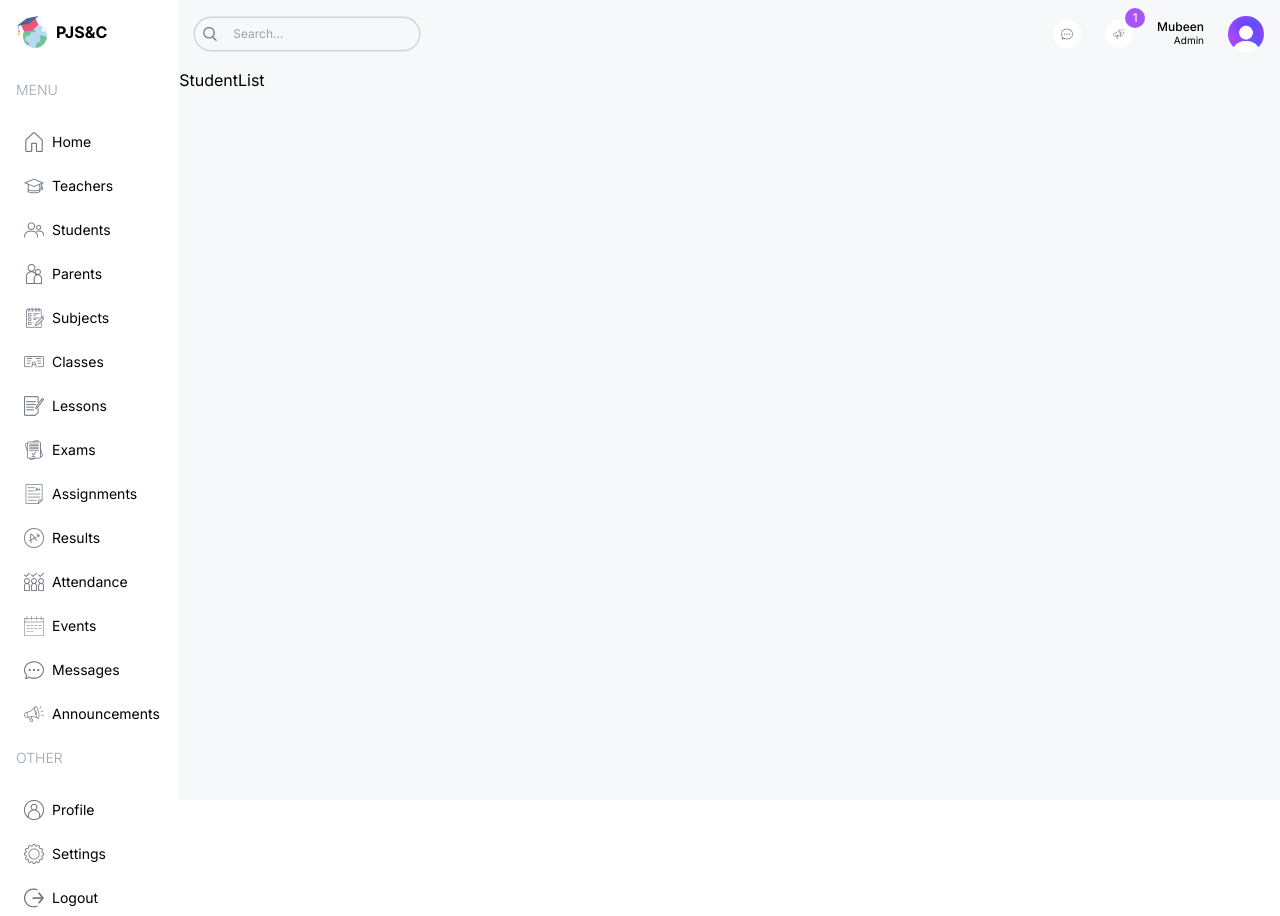
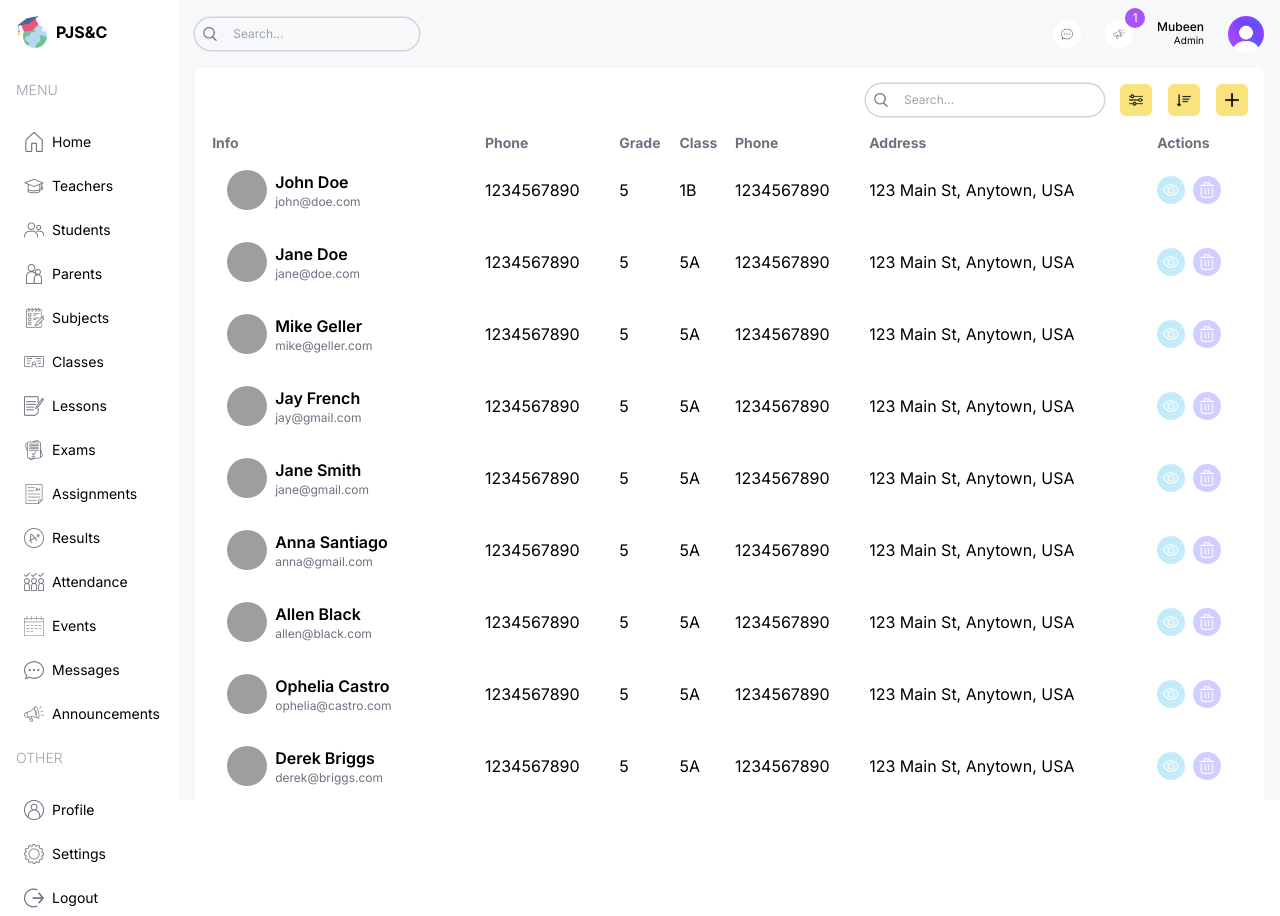
Before and after one commit to mubeenyasin72/school-management-system, a Next.js app: page /list/students in a window 1280 px wide. Built offline with nearby package versions, Linux system fonts and the light colour scheme; grey boxes are pictures that could not be loaded.

Commit message:
student list is ready

```diff
--- a/src/app/(dashboard)/list/students/page.tsx
+++ b/src/app/(dashboard)/list/students/page.tsx
@@ -1,7 +1,144 @@
+
+
+import Pagination from "@/components/Pagination";
+import TabelSearch from "@/components/TabelSearch";
+import Table from "@/components/Table";
+import Image from "next/image";
+import Link from "next/link";
+import { role, studentsData } from "@/lib/data";
+
+type Teacher = {
+  id: number;
+  studentId: string;
+  name: string;
+  email?: string;
+  photo: string;
+  phone: string;
+  grade: string;
+  class: string[];
+  address: string;
+};
+const columns = [
+  {
+    header: "Info",
+    accessor: "info",
+  },
+  {
+    header: "Phone",
+    accessor: "phone",
+    className: "hidden md:table-cell",
+  },
+  {
+    header: "Grade",
+    accessor: "grade",
+    className: "hidden md:table-cell",
+  },
+  {
+    header: "Class",
+    accessor: "class",
+    className: "hidden md:table-cell",
+  },
+  {
+    header: "Phone",
+    accessor: "phone",
+    className: "hidden lg:table-cell",
+  },
+  {
+    header: "Address",
+    accessor: "address",
+    className: "hidden lg:table-cell",
+  },
+  {
+    header: "Actions",
+    accessor: "action",
+  },
+];
+
 const StudentList = () => {
+  const renderRow = (item: Teacher) => {
+    return (
+      <tr>
+        <td className="flex p-4 items-center gap-2">
+          <Image
+            src={item.photo}
+            alt=""
+            width={40}
+            height={40}
+            className="md:hidden xl:block w-10 h-10 rounded-full object-cover"
+          />
+          <div className="flex flex-col">
+            <h3 className="font-semibold">{item.name}</h3>
+            <p className="text-xs text-gray-500">{item?.email}</p>
+          </div>
+        </td>
+        <td className="hidden md:table-cell">{item.studentId}</td>
+        <td className="hidden md:table-cell">{item.grade}</td>
+        <td className="hidden md:table-cell">{item.class}</td>
+        <td className="hidden md:table-cell">{item.phone}</td>
+        <td className="hidden md:table-cell">{item.address}</td>
+        <td>
+          <div className="flex items-center gap-2">
+            <Link href={`/list/teachers/${item.id}`}>
+              <button className="w-7 h-7 flex items-center justify-center rounded-full bg-Sky">
+                <Image src="/view.png" alt="" width={16} height={16} />
+              </button>
+            </Link>
+            {role === "admin" && (
+            <button className="w-7 h-7 flex items-center justify-center rounded-full bg-Purple">
+              <Image src="/delete.png" alt="" width={16} height={16} />
+            </button>
+          )}
+            {/* <FormModal table="teacher" type="delete" id={item.id}/> */}
+          </div>
+        </td>
+      </tr>
+    )
+  };
+
   return (
-    <div className=''>StudentList</div>
-  )
-}
+    <div className="bg-white p-4 rounded-md flex-1 m-4 mt-0">
+      {/* TOP */}
+      <div className="flex justify-between items-center">
+        <h1 className="hidden md:block text-xl font-semibold"></h1>
+        <div className="flex flex-col md:flex-row items-center gap-4 w-full md:w-auto">
+          <TabelSearch />
+          <div className="flex gap-4 self-end">
+            <button className="w-8 h-8 flex items-center justify-center bg-Yellow rounded-md">
+              <Image
+                src={"/filter.png"}
+                alt=""
+                width={14}
+                height={14}
+                className=""
+              />
+            </button>
+            <button className="w-8 h-8 flex items-center justify-center bg-Yellow rounded-md">
+              <Image
+                src={"/sort.png"}
+                alt=""
+                width={14}
+                height={14}
+                className=""
+              />
+            </button>
+            <button className="w-8 h-8 flex items-center justify-center bg-Yellow rounded-md">
+              <Image
+                src={"/plus.png"}
+                alt=""
+                width={14}
+                height={14}
+                className=""
+              />
+            </button>
+          </div>
+        </div>
+      </div>
+      {/* LIST */}
+      <Table columns={columns} renderRow={renderRow} data={studentsData} />
+      {/* PAGINATION */}
+      <Pagination />
+    </div>
+  );
+};
 
-export default StudentList
+export default StudentList;
--- a/src/app/(dashboard)/list/teachers/page.tsx
+++ b/src/app/(dashboard)/list/teachers/page.tsx
@@ -81,12 +81,12 @@ const TeacherList = () => {
                 <Image src="/view.png" alt="" width={16} height={16} />
               </button>
             </Link>
-            {/* {role === "admin" && ( */}
+            {role === "admin" && (
             <button className="w-7 h-7 flex items-center justify-center rounded-full bg-Purple">
               <Image src="/delete.png" alt="" width={16} height={16} />
             </button>
-            {/* <FormModal table="teacher" type="delete" id={item.id}/>
-          )} */}
+          )}
+            {/* <FormModal table="teacher" type="delete" id={item.id}/> */}
           </div>
         </td>
       </tr>
```
